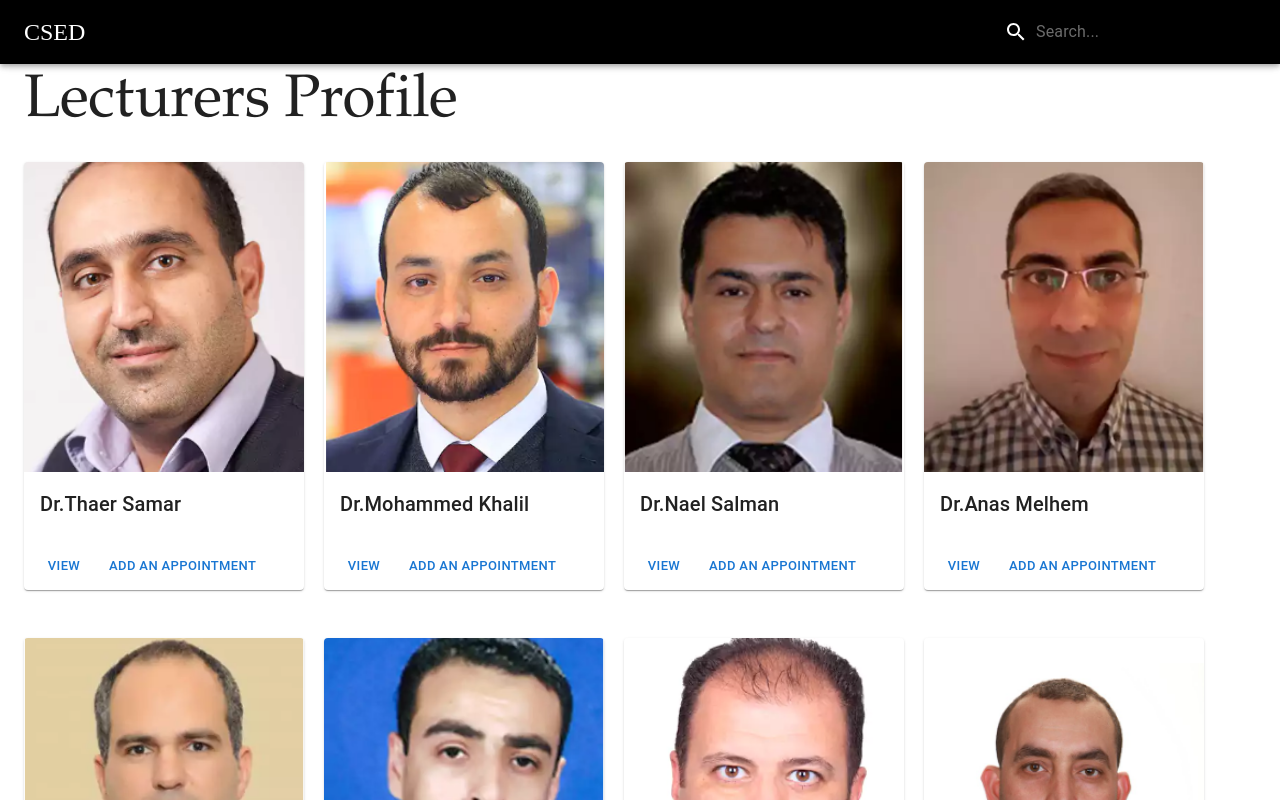
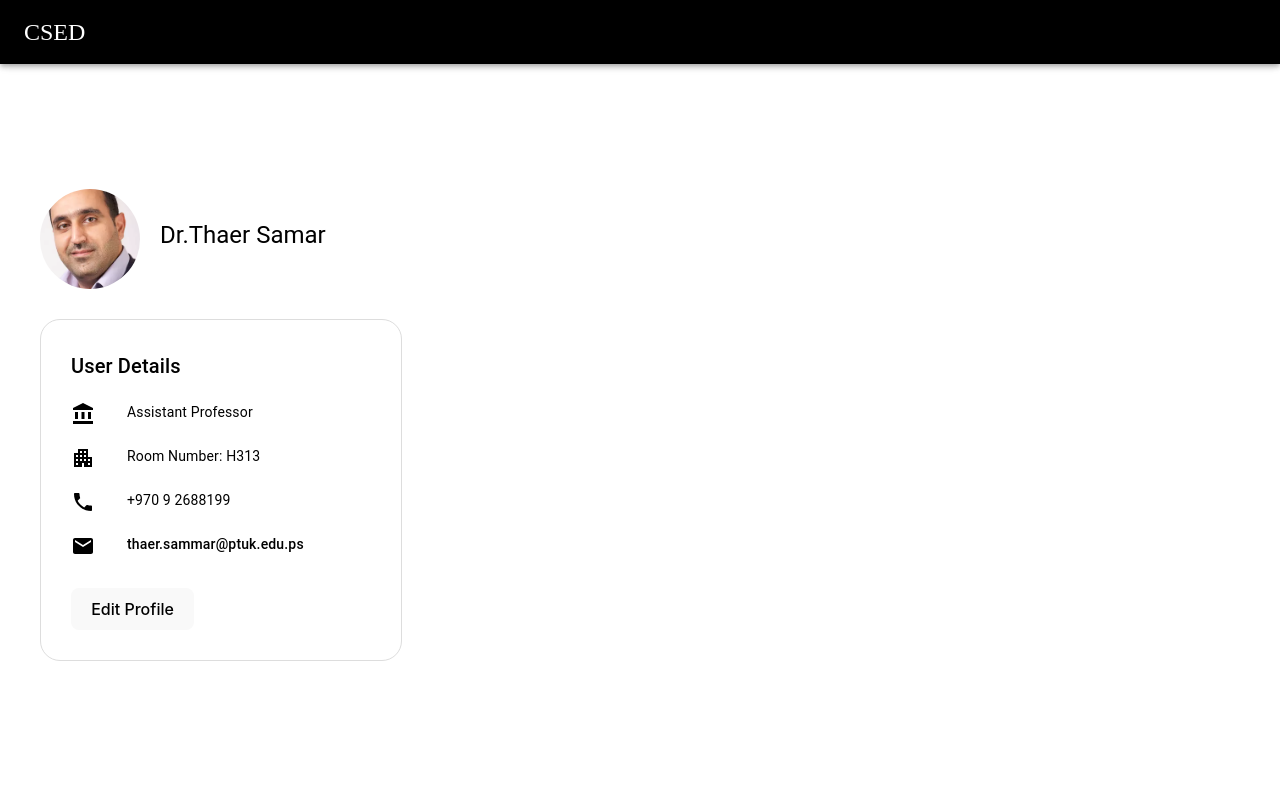
Before and after one commit to Maymoona12/CSED, a React (Vite) app in the folder Frontend/: page / in a window 1280 px wide. Shown: the top 800 px of the page. Built offline with nearby package versions, Linux system fonts and the light colour scheme.

Commit message:
edit app2

```diff
--- a/Frontend/src/App.jsx
+++ b/Frontend/src/App.jsx
@@ -115,35 +115,51 @@
 //   );
 // }
 
-import React from "react";
-import { BrowserRouter as Router, Route, Routes } from "react-router-dom";
+// import React from "react";
+// import { BrowserRouter as Router, Route, Routes } from "react-router-dom";
 // // import PostAnnouncementPage from "./pages/PostAnnouncement/PostAnnouncement";
 // // import AnnouncementDisplayPage from "./pages/PostAnnouncement/AnnouncementDisplayPage";
-import LecturerProfiles from "./pages/Lecturer-Profiles/lecturerprofile";
+// import LecturerProfiles from "./pages/Lecturer-Profiles/lecturerprofile";
 // import Appointment from "./pages/Appointment/Appointment";
 // import CalendarPage from "./pages/Appointment/CalendarPage";
 
-function App() {
-  return (
-    <>
-      <Router>
-        <Routes>
-          <Route path="/" element={<LecturerProfiles />} />
-        </Routes>
-      </Router>
-      {/* <Router> */}
-      {/* <Routes> */}
-      {/*  <Route path="/" element={<Appointment />} /> */}
-      {/*  <Route path="/calendarpage" element={<CalendarPage />} /> */}
-      {/* <Route path="/" element={<PostAnnouncementPage />} /> */}
-      {/* <Route path="/" element={<AnnouncementDisplayPage/>} /> */}
-      {/* </Routes> */}
-      {/* </Router> */}
-    </>
-  );
+// function App() {
+//   return (
+//     <>
+//       <Router>
+//         <Routes>
+//           <Route path="/" element={<LecturerProfiles />} />
+//         </Routes>
+//       </Router>
+{
+  /* <Router> */
 }
+{
+  /* <Routes> */
+}
+{
+  /*  <Route path="/" element={<Appointment />} /> */
+}
+{
+  /*  <Route path="/calendarpage" element={<CalendarPage />} /> */
+}
+{
+  /* <Route path="/" element={<PostAnnouncementPage />} /> */
+}
+{
+  /* <Route path="/" element={<AnnouncementDisplayPage/>} /> */
+}
+{
+  /* </Routes> */
+}
+{
+  /* </Router> */
+}
+//     </>
+//   );
+// }
 
-export default App;
+// export default App;
 
 // // App.js
 
@@ -259,3 +275,17 @@
 //   );
 // }
 // export default App;
+
+import React from "react";
+import LecturerPage from "./pages/Lecturer-Page/lecturerpage";
+
+const App = () => {
+  return (
+    <div>
+      {/* Add any other components or layout as needed */}
+      <LecturerPage />
+    </div>
+  );
+};
+
+export default App;
```
